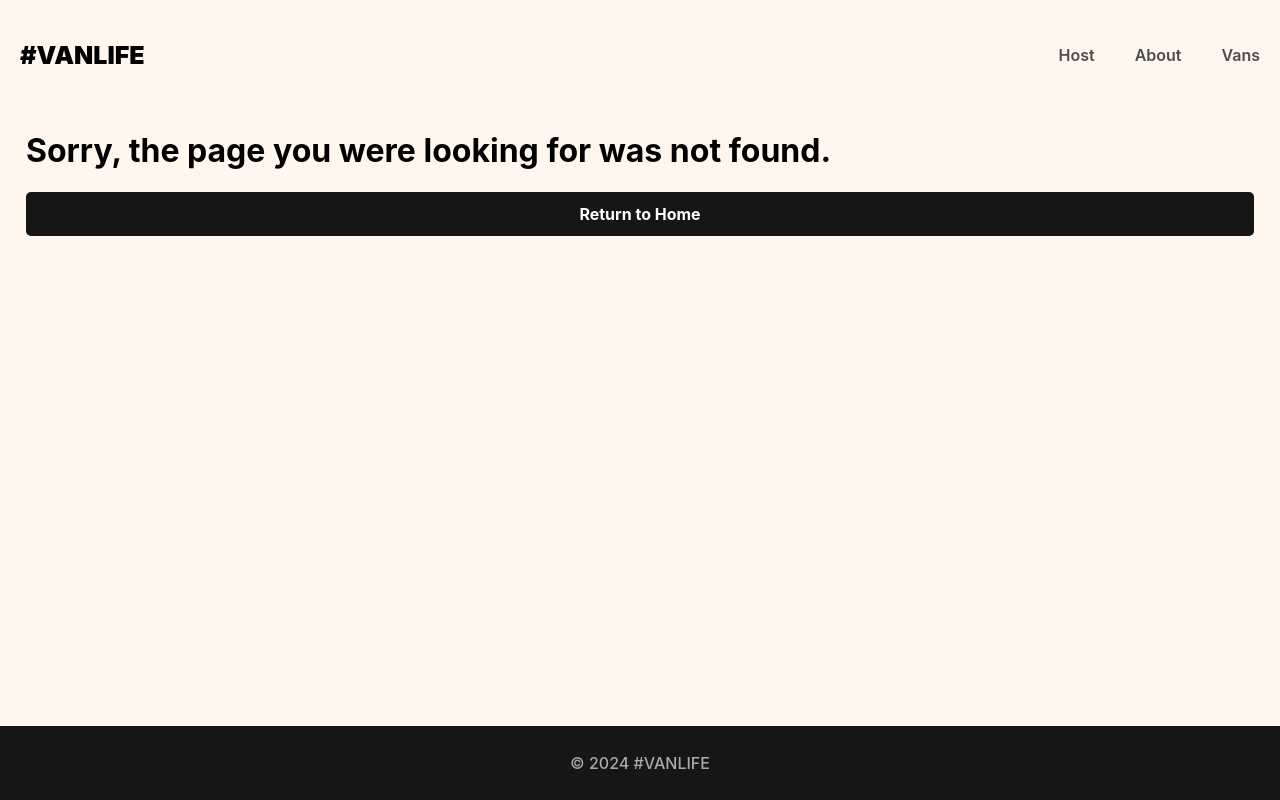
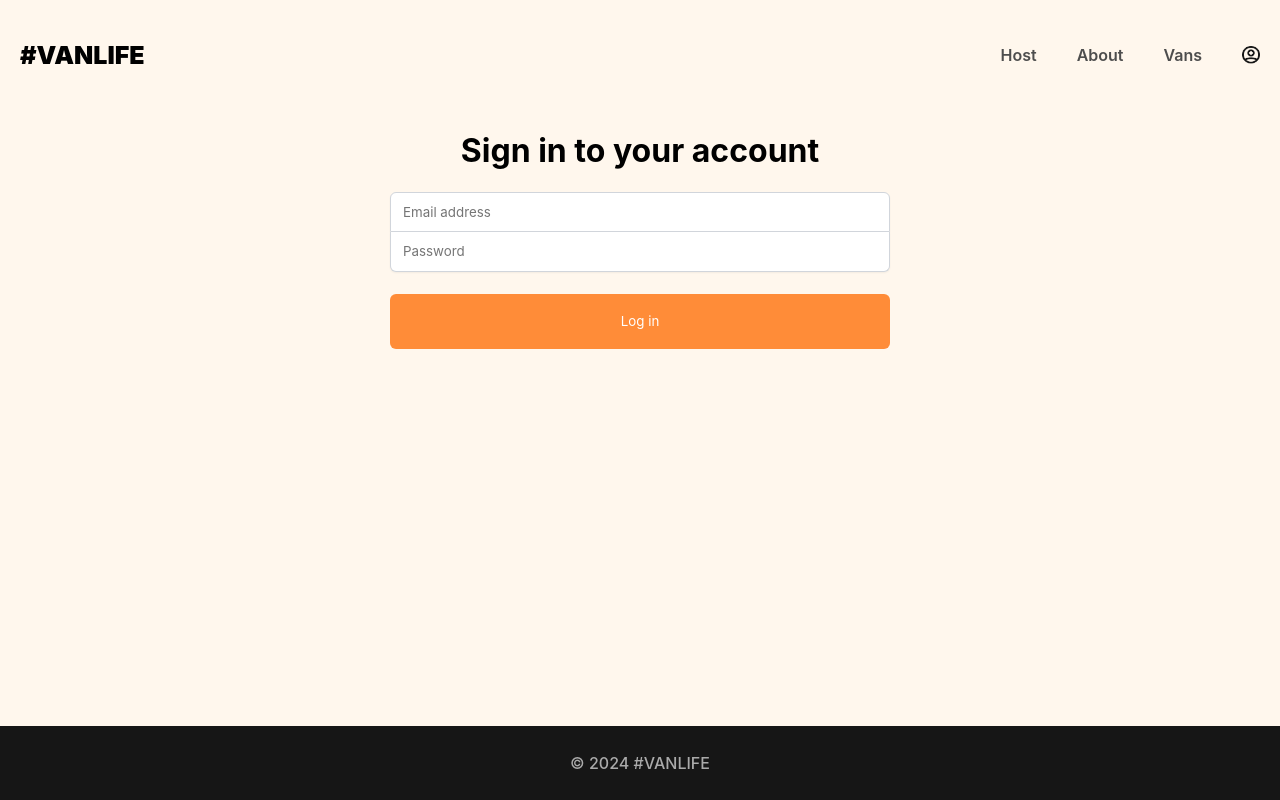
Before and after one commit to jumankaushik/van-app, a React (Vite) app: page /login in a window 1280 px wide. Before the commit this address had no page. Built offline with nearby package versions, Linux system fonts and the light colour scheme; what miragejs would draw is missing.

Commit message:
added login page

```diff
--- a/src/App.jsx
+++ b/src/App.jsx
@@ -24,6 +24,7 @@
 import HostVanPricing from './pages/Host/HostVanPricing'
 import HostVanPhotos from './pages/Host/HostVanPhotos'
 import NotFound from './pages/NotFound'
+import Login from './pages/Login'
 
 const router = createBrowserRouter(createRoutesFromElements(
       <Route element={<Layout/>}>
@@ -35,6 +36,7 @@
             errorElement={<Error />}
             loader={vansLoader}
           />
+          <Route path='login' element={<Login/>}/>
           <Route path='/vans/:id' element={<VanDetails/>} />
           <Route path='host' element={<HostLayout/>}>
             <Route index element={<Dashboard/>} />
--- a/src/components/Header.jsx
+++ b/src/components/Header.jsx
@@ -1,5 +1,6 @@
 import React from 'react'
 import { Link, NavLink} from 'react-router-dom'
+import imageUrl from '../images/avatar-icon.png'
 
 const Header = () => {
   return (
@@ -24,6 +25,12 @@
             >
               Vans
             </NavLink>
+            <Link to="login" className="login-link">
+                  <img
+                      src={imageUrl}
+                      className="login-icon"
+                  />
+              </Link>
           </nav>
     </header>
   )
--- a/src/index.css
+++ b/src/index.css
@@ -57,6 +57,20 @@
 header a:hover {
   color: #161616;
   text-decoration: underline;
+}
+
+header .login-icon {
+  height: 18px;
+  width: 18px;
+}
+
+header .login-link {
+  display: inline-flex;
+  align-items: center;
+}
+
+nav {
+  display: flex;
 }
 
 main {
@@ -484,3 +498,51 @@
   background-color: #161616;
   color: white;
 }
+
+/* Login Page */
+
+.login-container {
+  display: flex;
+  flex-direction: column;
+  align-items: center;
+  padding-inline: 27px;
+}
+
+.login-form {
+  display: flex;
+  flex-direction: column;
+  width: 100%;
+  max-width: 500px;
+}
+
+.login-form>input {
+  border: 1px solid rgba(209, 213, 219);
+  height: 40px;
+  text-indent: 10px;
+  font-family: "Inter", sans-serif;
+  box-shadow: 0px 1px 2px rgba(0, 0, 0, 0.05);
+  font-weight: 400;
+}
+
+.login-form>input:focus {
+  outline: none;
+}
+
+.login-form>input:first-of-type {
+  border-radius: 6px 6px 0px 0px;
+}
+
+.login-form>input:last-of-type {
+  border-radius: 0px 0px 6px 6px;
+  border-top: none;
+}
+
+.login-form>button {
+  background-color: #FF8C38;
+  border: none;
+  border-radius: 6px;
+  height: 55px;
+  margin-top: 22px;
+  color: white;
+  font-family: "Inter", sans-serif;
+}
--- /dev/null
+++ b/src/pages/Login.jsx
@@ -0,0 +1,45 @@
+import React from 'react'
+import { useNavigate } from 'react-router-dom'
+
+const Login = () => {
+    const [loginFormData, setLoginFormData] = React.useState({ email: "", password: "" })
+
+    function handleSubmit(e) {
+        e.preventDefault()
+        console.log(loginFormData)
+    }
+
+    function handleChange(e) {
+        const { name, value } = e.target
+        setLoginFormData(prev => ({
+            ...prev,
+            [name]: value
+        }))
+    }
+
+    return (
+        <div className="login-container">
+            <h1>Sign in to your account</h1>
+            <form onSubmit={handleSubmit} className="login-form">
+                <input
+                    name="email"
+                    onChange={handleChange}
+                    type="email"
+                    placeholder="Email address"
+                    value={loginFormData.email}
+                />
+                <input
+                    name="password"
+                    onChange={handleChange}
+                    type="password"
+                    placeholder="Password"
+                    value={loginFormData.password}
+                />
+                <button>Log in</button>
+            </form>
+        </div>
+    )
+
+}
+
+export default Login
```
Also changed, not shown: src/images/avatar-icon.png (added).
